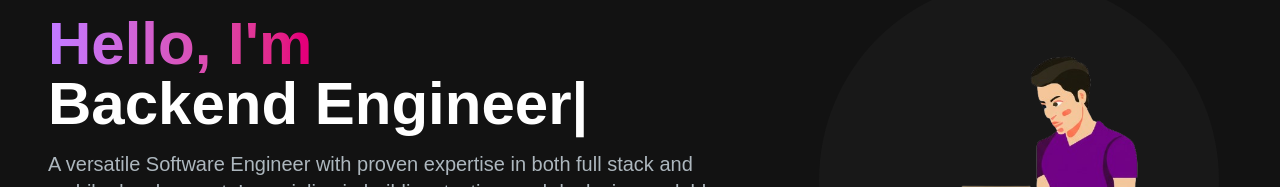
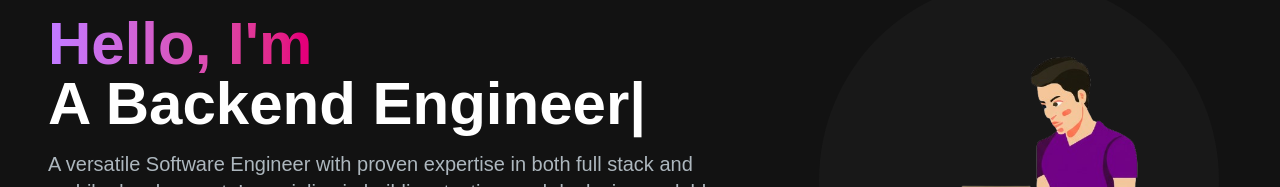
Before and after one commit to nervouswilliam/personal-portfolio, a Next.js app: page / in a window 1280 px wide. Shown: the part 132-319 px from the top of the page. Built offline with nearby package versions, Linux system fonts and the light colour scheme.

Commit message:
minor update

```diff
--- a/src/app/components/HeroSection.jsx
+++ b/src/app/components/HeroSection.jsx
@@ -19,11 +19,11 @@ const HeroSection = () => {
                                 // Same substring at the start will only be typed out once, initially
                                 'William',
                                 1000, // wait 1s before replacing "Mice" with "Hamsters"
-                                'Frontend Engineer',
+                                'A Frontend Engineer',
                                 1000,
-                                'Backend Engineer',
+                                'A Backend Engineer',
                                 1000,
-                                'Mobile Developer',
+                                'A Mobile Developer',
                                 1000
                             ]}
                             wrapper="span"
--- a/src/app/layout.js
+++ b/src/app/layout.js
@@ -12,7 +12,7 @@ const geistMono = Geist_Mono({
 });
 
 export const metadata = {
-  title: "Create Next App",
+  title: "William Portfolio",
   description: "Generated by create next app",
 };
 
```
